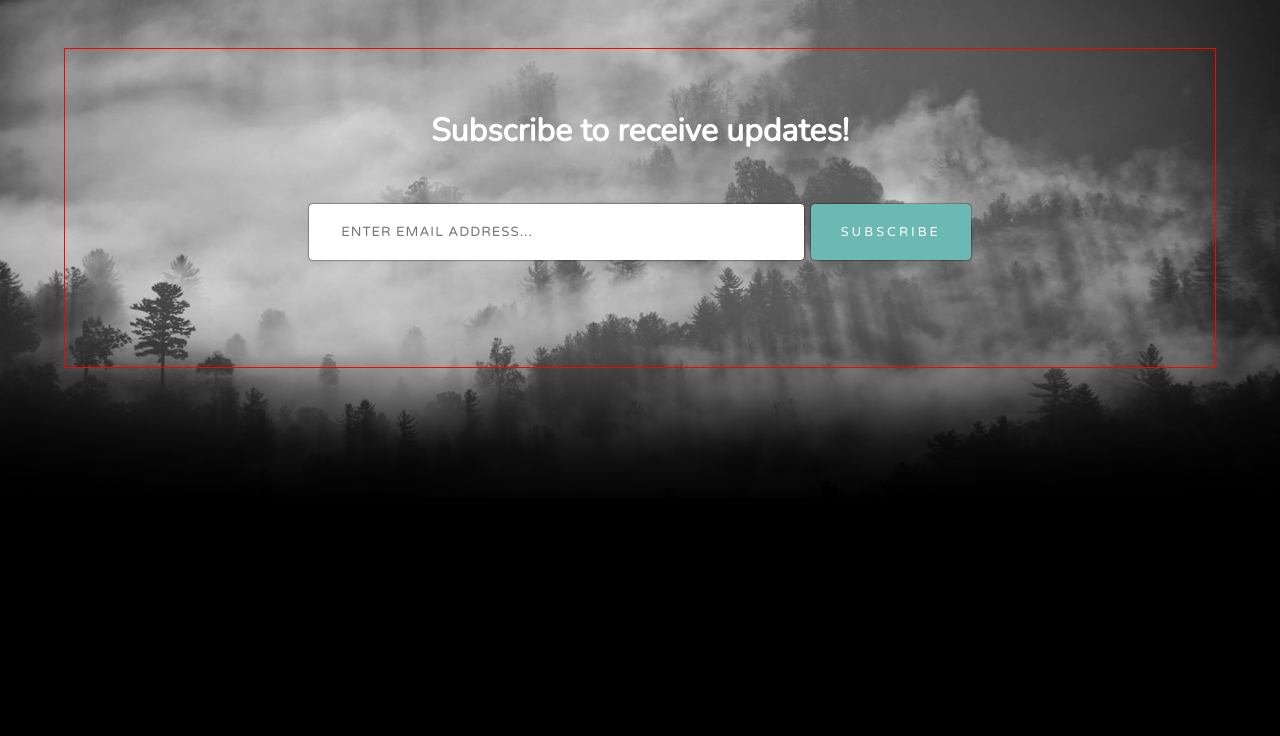
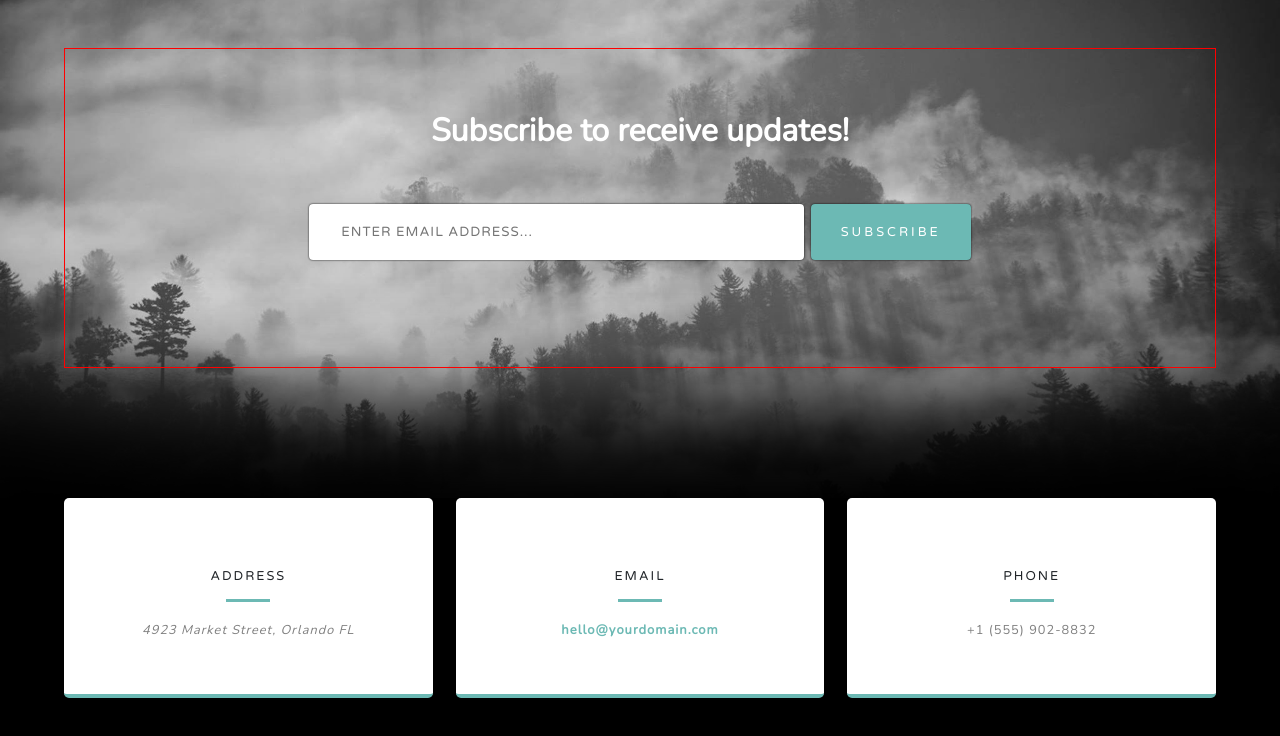
Before and after one commit to DiogoFranca/grayscale, a plain HTML site: page index.html in a window 1280 px wide. Shown: the part 3742-4478 px from the top of the page. Drawn offline with nearby package versions, Linux system fonts and the light colour scheme.

Commit message:
created information cards

```diff
--- a/index.html
+++ b/index.html
@@ -84,7 +84,23 @@
                 </form>
             </div>
             <section class="address">
-
+                <div class="cards">
+                    <article class="card card_address">
+                        <h3>ADDRESS</h3>
+                        <hr>
+                        <address>4923 Market Street, Orlando FL</address>
+                    </article>
+                    <article class="card card_email">
+                        <h3>EMAIL</h3>
+                        <hr>
+                        <a href="emailto:hello@yourdomain.com">hello@yourdomain.com</a>
+                    </article>
+                    <article class="card card_phone">
+                        <h3>PHONE</h3>
+                        <hr>
+                        <p>+1 (555) 902-8832</p>
+                    </article>
+                </div>
             </section>
         </section>
     </main>
--- a/style.css
+++ b/style.css
@@ -1,5 +1,7 @@
 :root {
     --nunito: "Nunito", -apple-system, BlinkMacSystemFont, "Segoe UI", Roboto, "Helvetica Neue", Arial, sans-serif, "Apple Color Emoji", "Segoe UI Emoji", "Segoe UI Symbol", "Noto Color Emoji";
+
+    --varela: "Varela Round", -apple-system, BlinkMacSystemFont, "Segoe UI", Roboto, "Helvetica Neue", Arial, sans-serif, "Apple Color Emoji", "Segoe UI Emoji", "Segoe UI Symbol", "Noto Color Emoji";
 }
 
 * {
@@ -535,9 +537,82 @@ main .section2_box .section2_content p a:hover {
     box-shadow: 0 0 2px black;
 }
 
+/* ------------------- Address ------------------*/
 .section4_box .address {
+    display: flex;
+    justify-content: center;
     height: 100vh;
     width: 100vw;
     background: black;
     box-shadow: 0 0 100px 100px black;
 }
+
+.section4_box .address .cards {
+    display: flex;
+    align-items: center;
+    justify-content: space-between;
+    width: 90%;
+    height: 200px;
+    margin: 0 auto;
+}
+
+.section4_box .address .cards .card {
+    display: flex;
+    flex-direction: column;
+    align-items: center;
+    justify-content: center;
+
+    width: 32%;
+    height: 100%;
+    background: #FFFFFF;
+
+    border-radius: 5px;
+    border-bottom: 4px solid #6cb9b4;
+}
+
+.section4_box .address .cards .card h3 {
+    font-size: 0.8em;
+    font-family: var(--varela);
+    font-weight: lighter;
+    color: #212529;
+    margin: 1.2em;
+
+    letter-spacing: 2px;
+
+}
+
+.section4_box .address .cards .card hr {
+    background-color: #6cb9b4;
+    width: 12%;
+    height: auto;
+    padding: 1.5px;
+
+    margin-bottom: 1.2em;
+    border: none;
+}
+
+.section4_box .address .cards .card address,
+.section4_box .address .cards .card p {
+    color: #00000080;
+    font-family: var(--nunito);
+    font-size: 12.8px;
+
+
+    letter-spacing: 1px;
+}
+
+.section4_box .address .cards .card a {
+    font-family: var(--nunito);
+    font-size: 13px;
+    font-weight: 600;
+
+    text-decoration: none;
+    color: #6cb9b4;
+
+    letter-spacing: 1px;
+}
+
+.section4_box .address .cards .card a:hover {
+    color: #1a5854;
+    text-decoration: underline;
+}
```
